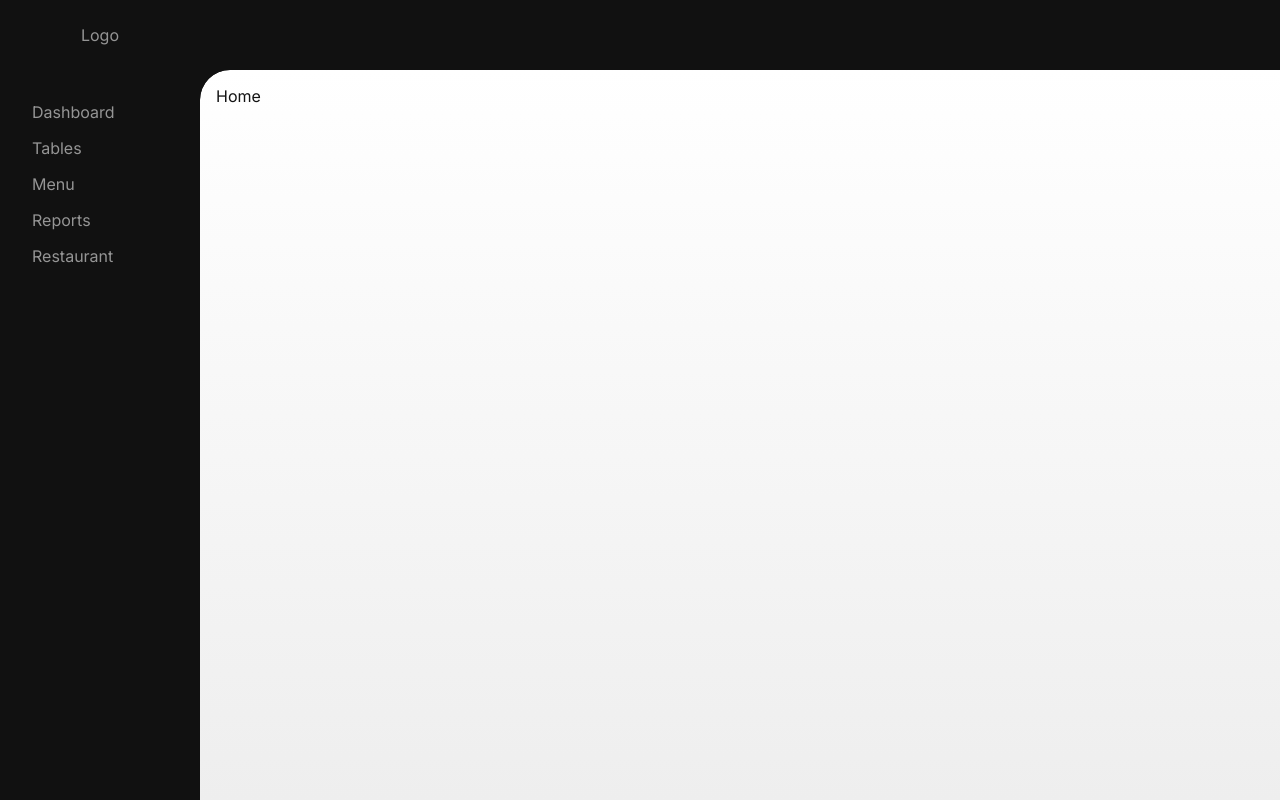
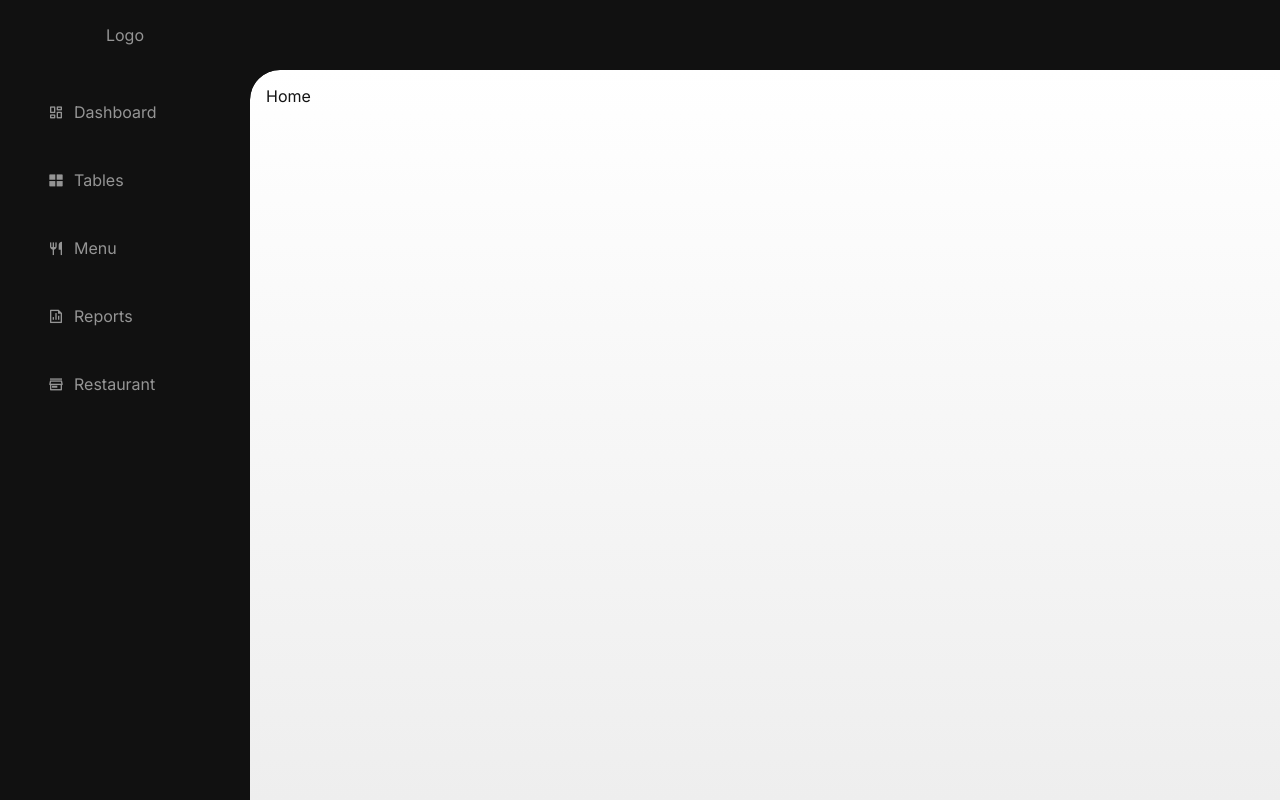
Before and after one commit to Lexeor/qr-restorator-next, a Next.js app: page / in a window 1280 px wide. Built offline with nearby package versions, Linux system fonts and the light colour scheme.

Commit message:
fix sidebar links visuals

```diff
--- a/components/Sidebar/Sidebar.tsx
+++ b/components/Sidebar/Sidebar.tsx
@@ -1,13 +1,37 @@
+"use client";
+
 import React from "react";
 import Link from "next/link";
+import { usePathname } from "next/navigation";
 import menuItems from "./items";
+
+// import DashboardIcon from "@mui/icons-material/Dashboard";
+// import TableRestaurantIcon from "@mui/icons-material/TableRestaurant";
+// import RestaurantMenuIcon from "@mui/icons-material/RestaurantMenu";
+// import AssessmentIcon from "@mui/icons-material/Assessment";
+// import StorefrontIcon from "@mui/icons-material/Storefront";
+
+// const icons = [
+//   DashboardIcon,
+//   TableRestaurantIcon,
+//   RestaurantMenuIcon,
+//   AssessmentIcon,
+//   StorefrontIcon,
+// ];
 
 type Props = {};
 
 function Sidebar({}: Props) {
+  const currentRoute = usePathname();
+
   const renderItems = menuItems.map((item) => {
     return (
-      <Link key={item.id} href={item.path}>
+      <Link
+        key={item.id}
+        href={item.path}
+        className={`menu-item ${currentRoute === item.path ? "active" : ""}`}
+      >
+        <i className={item.icon}></i>
         {item.title}
       </Link>
     );
--- a/styles/_sidebar.scss
+++ b/styles/_sidebar.scss
@@ -1,5 +1,5 @@
 aside {
-  width: 200px;
+  width: 100%;
   color: $text-light-faded;
   grid-row-start: span 2;
 }
@@ -14,30 +14,21 @@ aside {
 nav {
   display: flex;
   flex-direction: column;
-  padding: 2em;
+  width: 100%;
+  padding: 1em;
   gap: 1em;
 }
 
-.menu-items-wrapper {
-  position: relative;
+.menu-item {
+  display: flex;
+  align-items: center;
+  gap: 10px;
+  padding: 1em 2em;
+  border-radius: $border-radius-s;
+  transition: all 0.3s ease-in-out;
+
+  &.active,
+  &:hover {
+    background-color: $color-secondary;
+  }
 }
-
-.selector-wrapper {
-  position: absolute;
-  top: 1em;
-  left: 1em;
-  width: calc(100% - 2em);
-  padding: 1em;
-  display: grid;
-  transition: all 1s ease-in-out;
-}
-
-.selector {
-  background-color: rgba($color-secondary, 0.4);
-  pointer-events: none;
-  color: $color-primary;
-  height: 50px;
-  width: 100%;
-  border-radius: $border-radius-s;
-  position: absolute;
-}
--- a/styles/main.css
+++ b/styles/main.css
@@ -19,7 +19,7 @@ body {
 
 .grid {
   display: grid;
-  grid-template-columns: 200px 1fr;
+  grid-template-columns: 250px 1fr;
   grid-template-rows: 70px 1fr;
 }
 
@@ -35,6 +35,9 @@ hr {
 a {
   all: unset;
   cursor: pointer;
+}
+a.active {
+  color: #e8b225;
 }
 
 h2 {
@@ -160,7 +163,7 @@ input[type=password]:focus {
 }
 
 aside {
-  width: 200px;
+  width: 100%;
   color: #959595;
   grid-row-start: span 2;
 }
@@ -175,32 +178,21 @@ aside {
 nav {
   display: flex;
   flex-direction: column;
-  padding: 2em;
+  width: 100%;
+  padding: 1em;
   gap: 1em;
 }
 
-.menu-items-wrapper {
-  position: relative;
+.menu-item {
+  display: flex;
+  align-items: center;
+  gap: 10px;
+  padding: 1em 2em;
+  border-radius: 10px;
+  transition: all 0.3s ease-in-out;
 }
-
-.selector-wrapper {
-  position: absolute;
-  top: 1em;
-  left: 1em;
-  width: calc(100% - 2em);
-  padding: 1em;
-  display: grid;
-  transition: all 1s ease-in-out;
-}
-
-.selector {
-  background-color: rgba(42, 42, 42, 0.4);
-  pointer-events: none;
-  color: #e8b225;
-  height: 50px;
-  width: 100%;
-  border-radius: 10px;
-  position: absolute;
+.menu-item.active, .menu-item:hover {
+  background-color: #2a2a2a;
 }
 
 header {
--- a/styles/main.scss
+++ b/styles/main.scss
@@ -23,7 +23,7 @@ body {
 
 .grid {
   display: grid;
-  grid-template-columns: 200px 1fr;
+  grid-template-columns: 250px 1fr;
   grid-template-rows: 70px 1fr;
 }
 
@@ -39,6 +39,10 @@ hr {
 a {
   all: unset;
   cursor: pointer;
+
+  &.active {
+    color: $color-primary;
+  }
 }
 
 // Typographics
```
Also changed, not shown: 1 other file (tests, documents, lock files or other folders).
